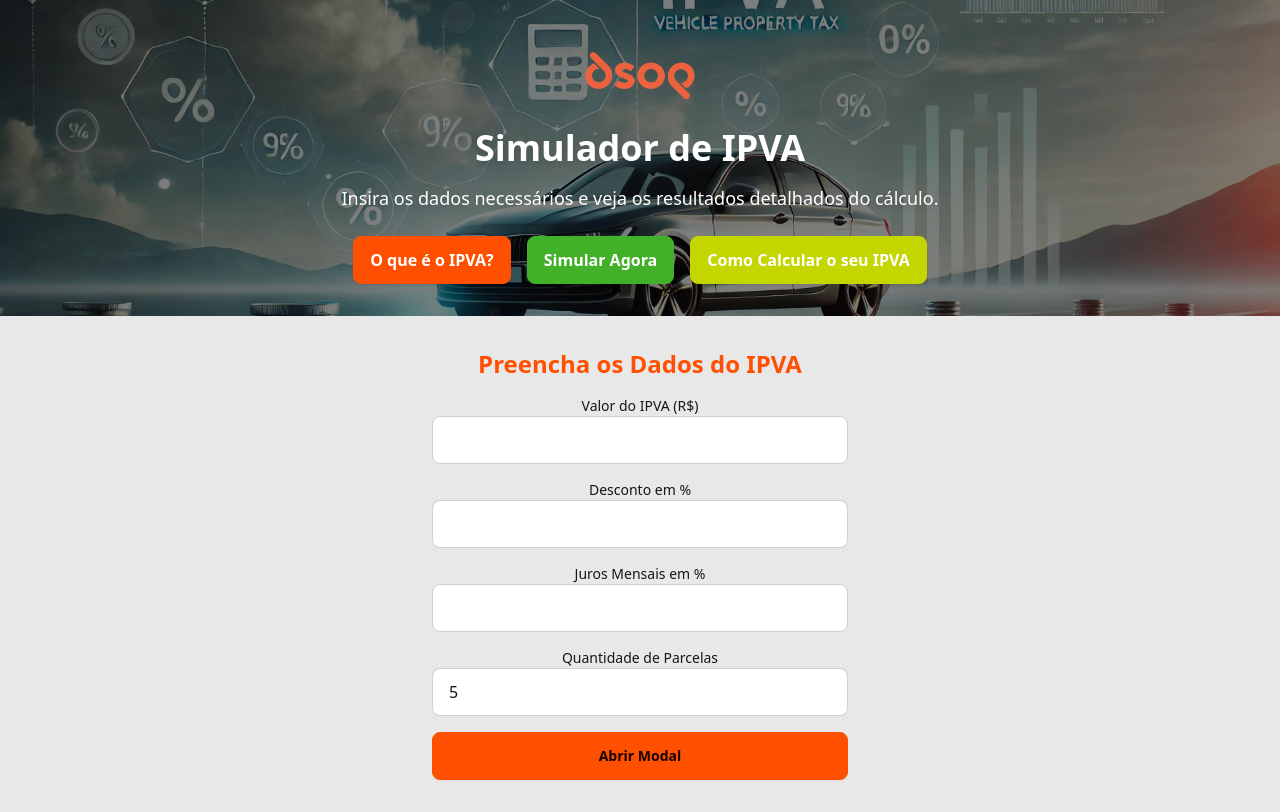
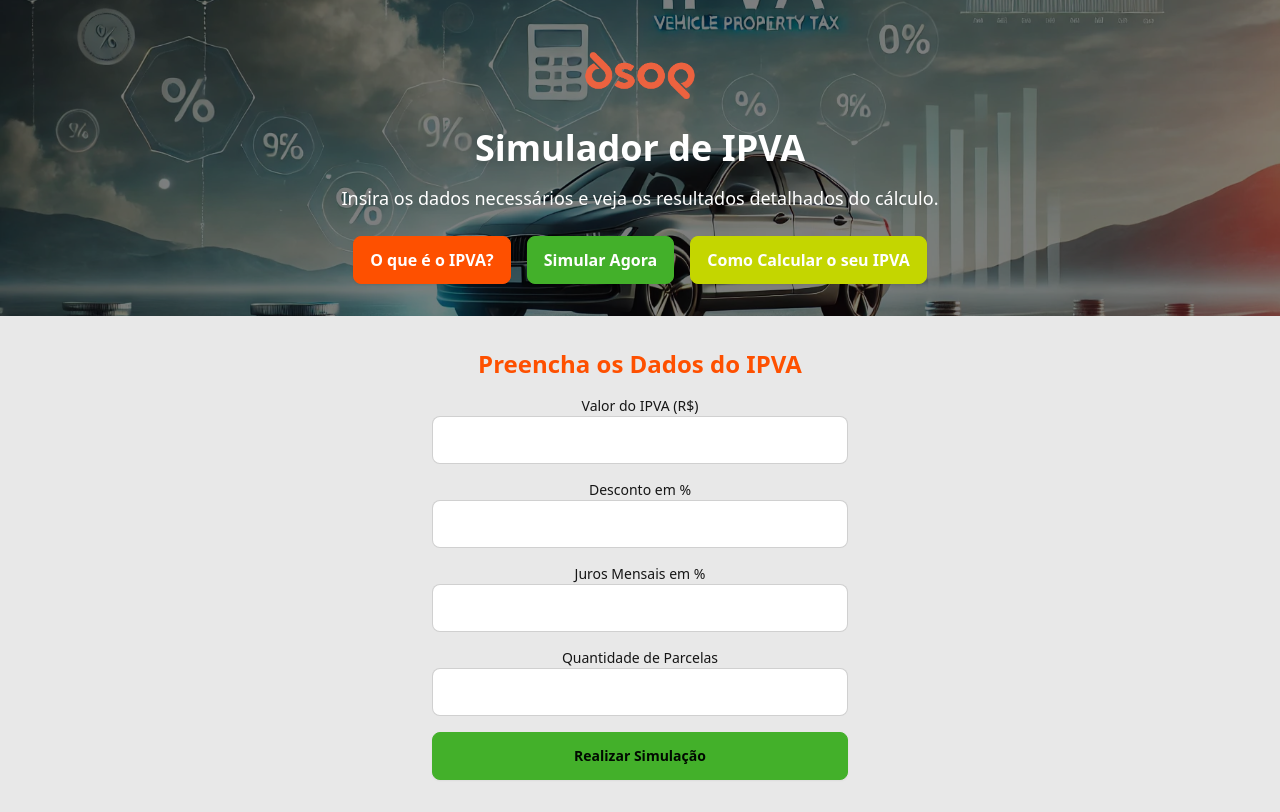
Before and after one commit to charines/mktp-app-study, a React (Vite) app: page / in a window 1280 px wide. Built offline with nearby package versions, Linux system fonts and the light colour scheme.

Commit message:
ajustando numeros do formulario

```diff
--- a/src/components/Formulario.jsx
+++ b/src/components/Formulario.jsx
@@ -5,7 +5,7 @@ function Formulario({ onCalcular }) {
   const [valorIPVA, setValorIPVA] = useState('');
   const [descontoVista, setDescontoVista] = useState('');
   const [jurosMensal, setJurosMensal] = useState('');
-  const [parcelas, setParcelas] = useState(5);
+  const [parcelas, setParcelas] = useState('');
   const [showModal, setShowModal] = useState(false);
 
   // Carregar valores do LocalStorage apenas uma vez ao montar o componente
@@ -18,7 +18,7 @@ function Formulario({ onCalcular }) {
     setValorIPVA(storedValorIPVA ? parseFloat(storedValorIPVA).toFixed(2) : '');
     setDescontoVista(storedDescontoVista ? parseFloat(storedDescontoVista).toFixed(2) : '');
     setJurosMensal(storedJurosMensal ? parseFloat(storedJurosMensal).toFixed(2) : '');
-    setParcelas(storedParcelas ? parseInt(storedParcelas, 10) : 5);
+    setParcelas(storedParcelas ? parseInt(storedParcelas, 10) : '');
   }, []);
 
   // Atualizar LocalStorage e chamar o cálculo quando houver alterações nos valores
@@ -112,9 +112,9 @@ function Formulario({ onCalcular }) {
           <button
             type="button"
             onClick={openModal}
-            className="btn btn-primary w-full mt-4"
+            className="btn btn-secondary w-full mt-4"
           >
-            Abrir Modal
+            Realizar Simulação
           </button>
         </form>
 
--- a/src/components/ModalForm.jsx
+++ b/src/components/ModalForm.jsx
@@ -94,7 +94,7 @@ function ModalForm({ onClose }) {
       localStorage.setItem('form_codigoPais', codigoPais.value);
 
       // Redireciona para o resultado
-      window.location.href = './?show=answer';
+      window.location.href = './?show=answer#resultado';
     } else {
       alert('Por favor, preencha todos os campos!');
     }
@@ -151,13 +151,13 @@ function ModalForm({ onClose }) {
           </div>
 
           {/* Botões */}
-          <button type="submit" className="btn btn-primary w-full">
+          <button type="submit" className="btn btn-secondary w-full">
             Enviar
           </button>
           <button
             type="button"
             onClick={onClose}
-            className="btn btn-secondary w-full mt-2"
+            className="btn btn-primary w-full mt-2"
           >
             Fechar
           </button>
--- a/src/components/Resultado.jsx
+++ b/src/components/Resultado.jsx
@@ -29,7 +29,7 @@ function Resultado({ dados }) {
   return (
     <section className="py-8 bg-base-100">
       <div className="container mx-auto px-4">
-        <div className="mt-6">
+        <div className="mt-6" id='resultado'>
           <AnaliseInvestimento
           valorIPVA={dados.valorIPVA}
           descontoVista={dados.descontoVista}
```
